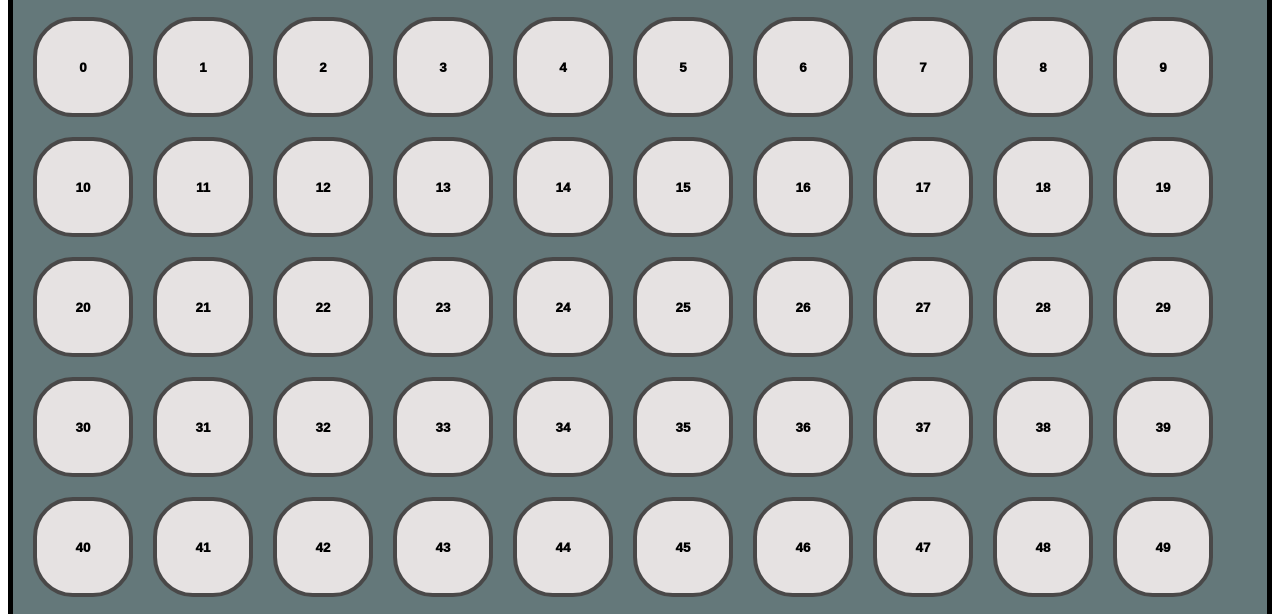
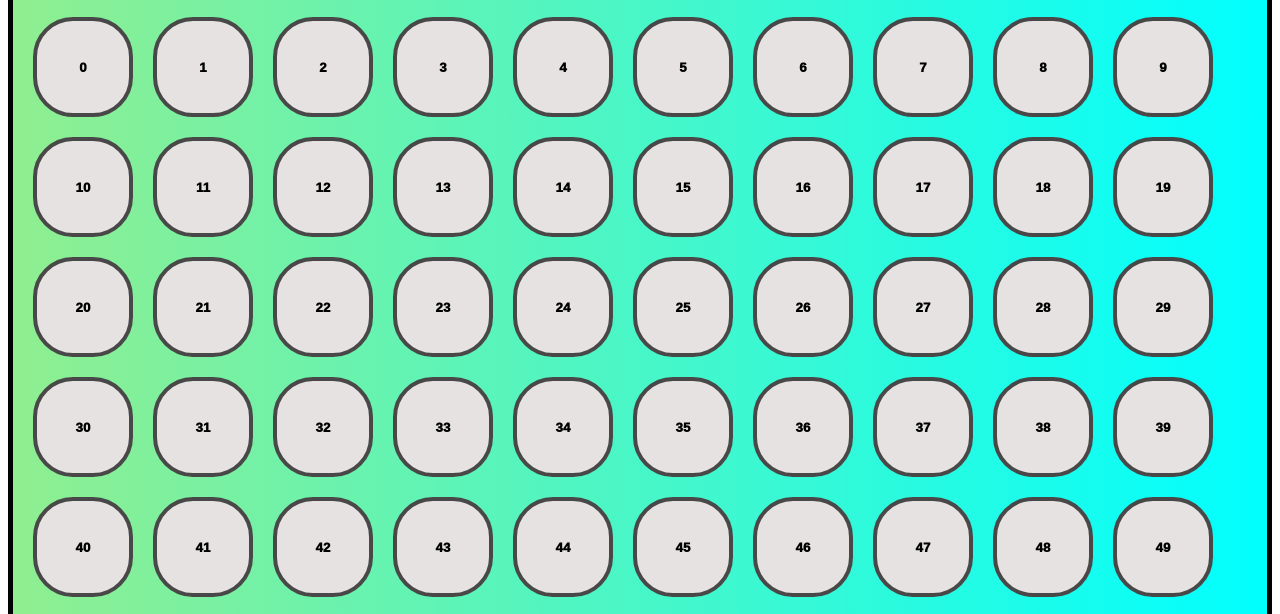
Before and after one commit to theezanonymous/college-essay, a plain HTML site: page index.html in a window 1280 px wide. Shown: the part 142-756 px from the top of the page. Drawn offline with Linux system fonts and the light colour scheme.

Commit message:
Add gradient to body

```diff
--- a/style.css
+++ b/style.css
@@ -12,7 +12,11 @@
 }
 #container{
     display:flex;
-    background-color: #64787a;
+    background-color: yellow;
+    background-image: linear-gradient(90deg,
+    lightgreen,
+    cyan
+  );
     padding: 20px; gap: 20px;
  flex-wrap: wrap;
  max-width: 100vw;
```
Also changed, not shown: index.html (+0 -1 lines).
